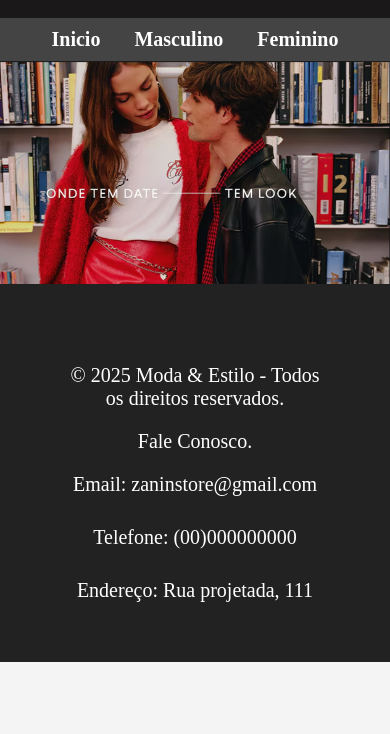
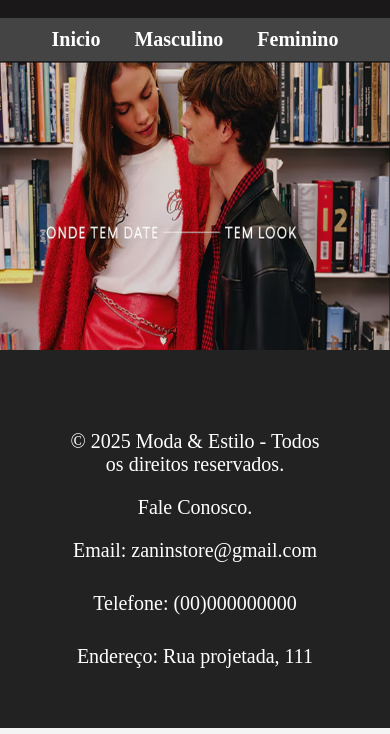
Before and after one commit to MiguelCamiloUnifeob/htmll, a plain HTML site: page index.html in a window 390 px wide. Shown: the part 110-844 px from the top of the page. Drawn offline with Linux system fonts and the light colour scheme.

Commit message:
new foto

```diff
--- a/index.html
+++ b/index.html
@@ -23,7 +23,7 @@
   </nav>
 
   <img src="inicio.png" alt="inicio" class="imgInicio">
-  <img src="inicioMobile.png" alt="camisetaF" class="imgMobile">
+  <img src="inicioMobile_alta.png" alt="camisetaF" class="imgMobile">
   <footer>
     <p>&copy; 2025 Moda & Estilo - Todos os direitos reservados.</p>
     <p>Fale Conosco.</p>
```
Also changed, not shown: inicioMobile_alta.png (added).
